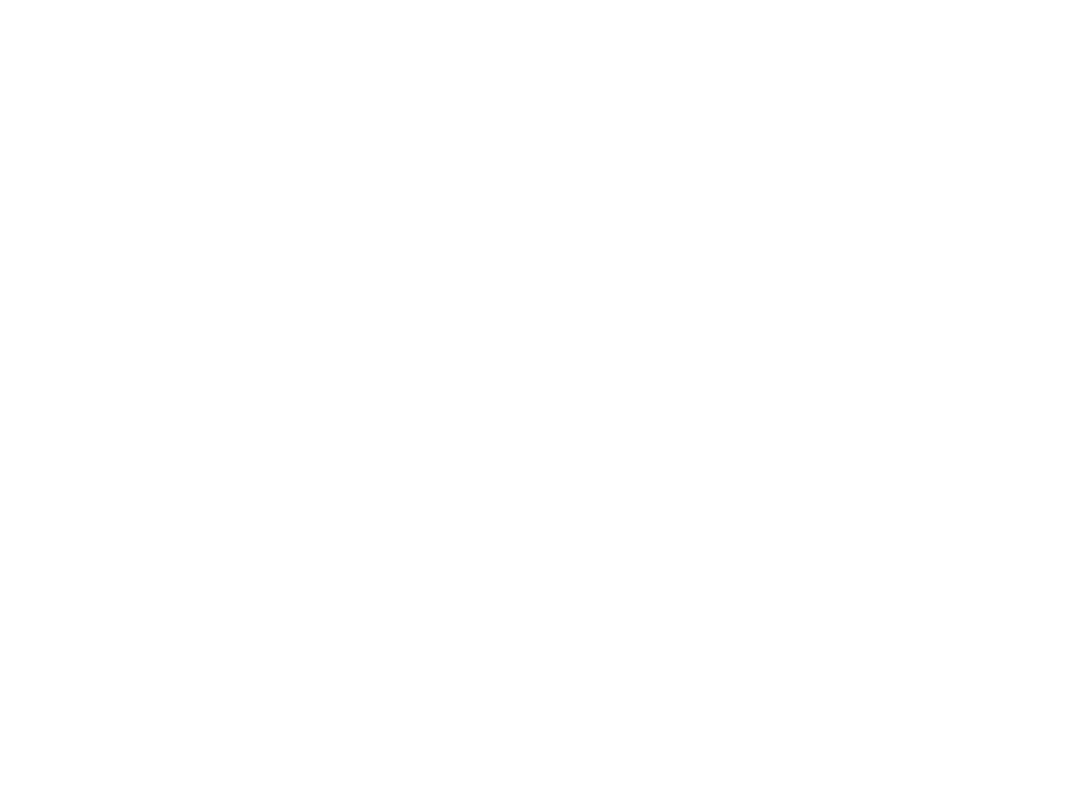
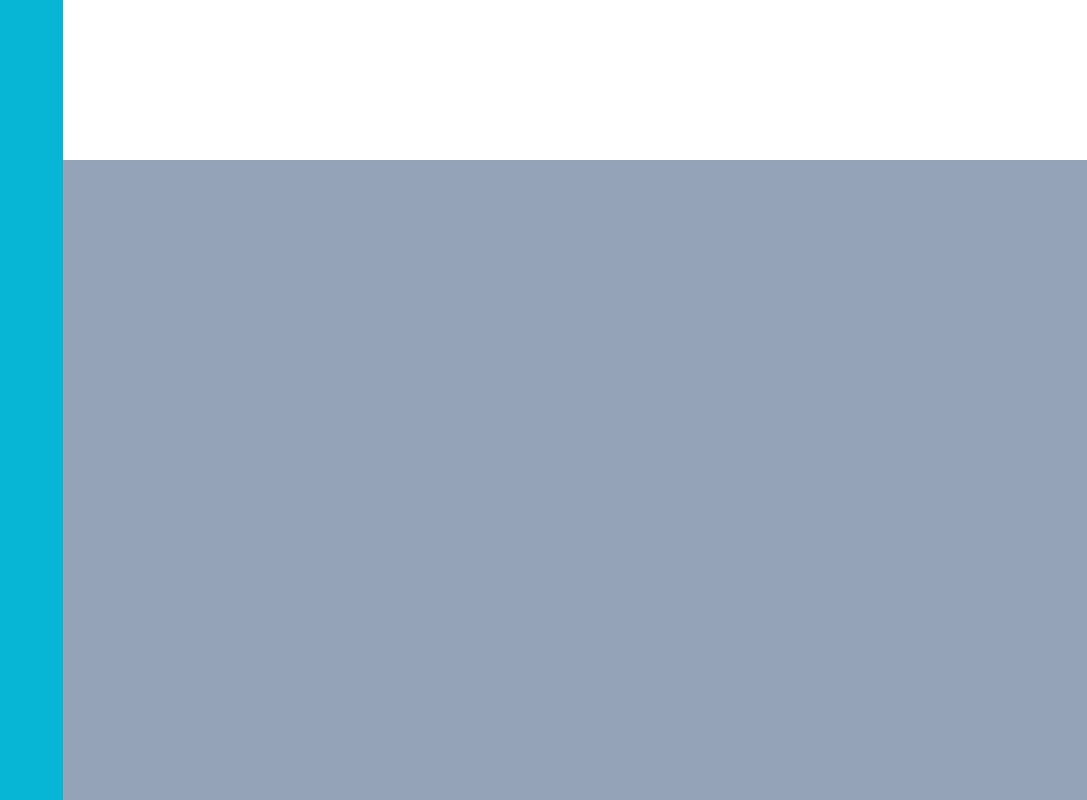
Before and after one commit to Barnaby-1/Admin-Dashboard, a plain HTML site: page index.html in a window 1280 px wide. Shown: the whole page, without its empty margins (193-1280 px from the left). Drawn offline with Linux system fonts and the light colour scheme.

Commit message:
add grid layout

```diff
--- a/index.html
+++ b/index.html
@@ -7,6 +7,14 @@
     <title>Admin Dashboard</title>
 </head>
 <body>
+    <header>
 
+    </header>
+    <nav>
+
+    </nav>
+    <main>
+
+    </main>
 </body>
 </html>
--- a/style.css
+++ b/style.css
@@ -0,0 +1,29 @@
+* {
+    box-sizing: border-box;
+    font-size: 16px;
+    margin: 0;
+    padding: 0;
+}
+
+body {
+    height: 100vh;
+    width: 100vw;
+    display: grid;
+    grid-template-columns: 1fr 2fr 2fr;
+    grid-template-rows: repeat(5, 1fr);
+}
+
+header {
+    background-color: #fff;
+    grid-area: 1 / 2 / 1 / 4;
+}
+
+nav {
+    background-color: #06b6d4;
+    grid-area: 1 / 1 / 10 / 1;
+}
+
+main {
+    background-color: #94a3b8;
+    grid-area: 2 / 2 / 10 / 4;
+}
```
